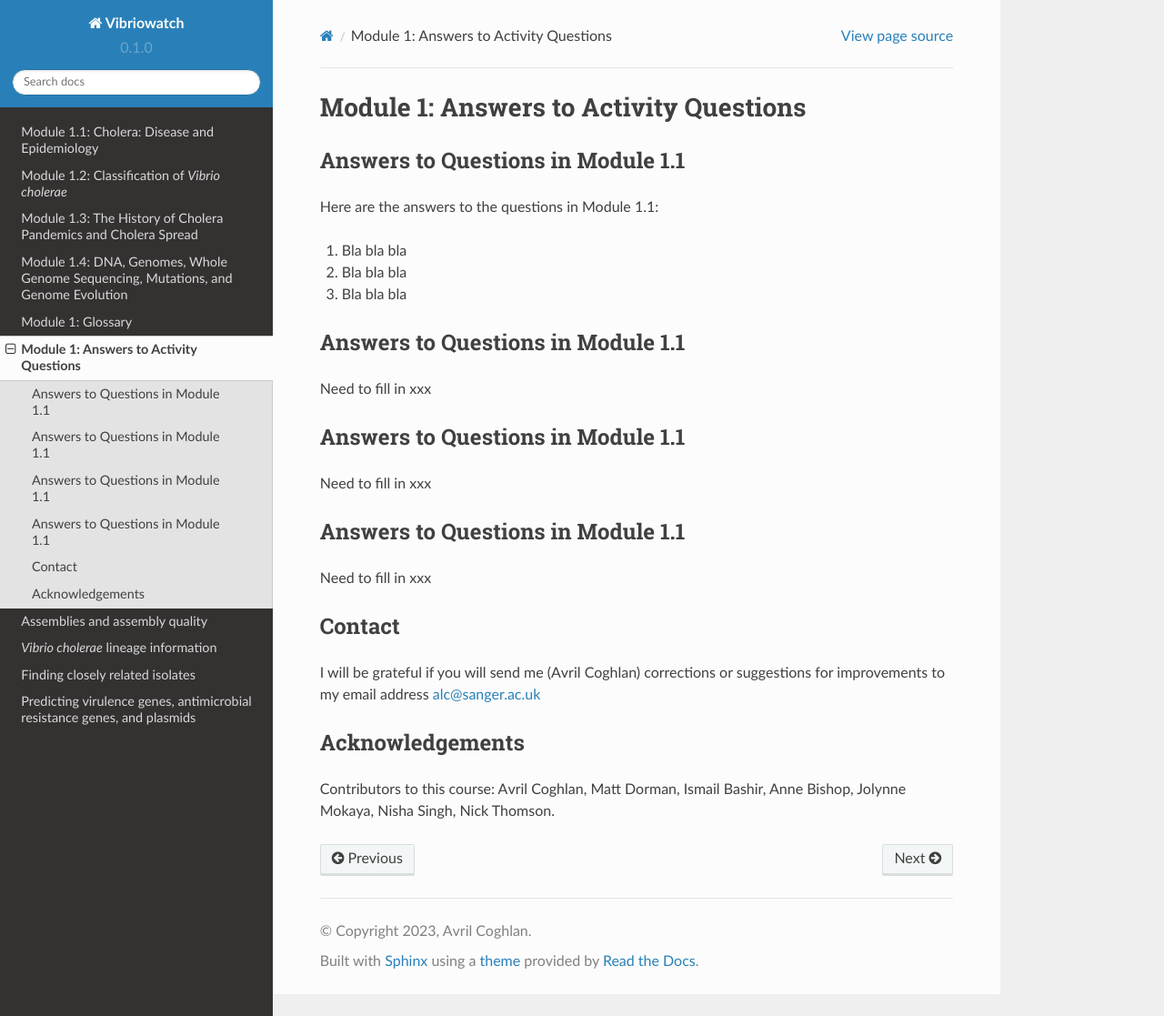
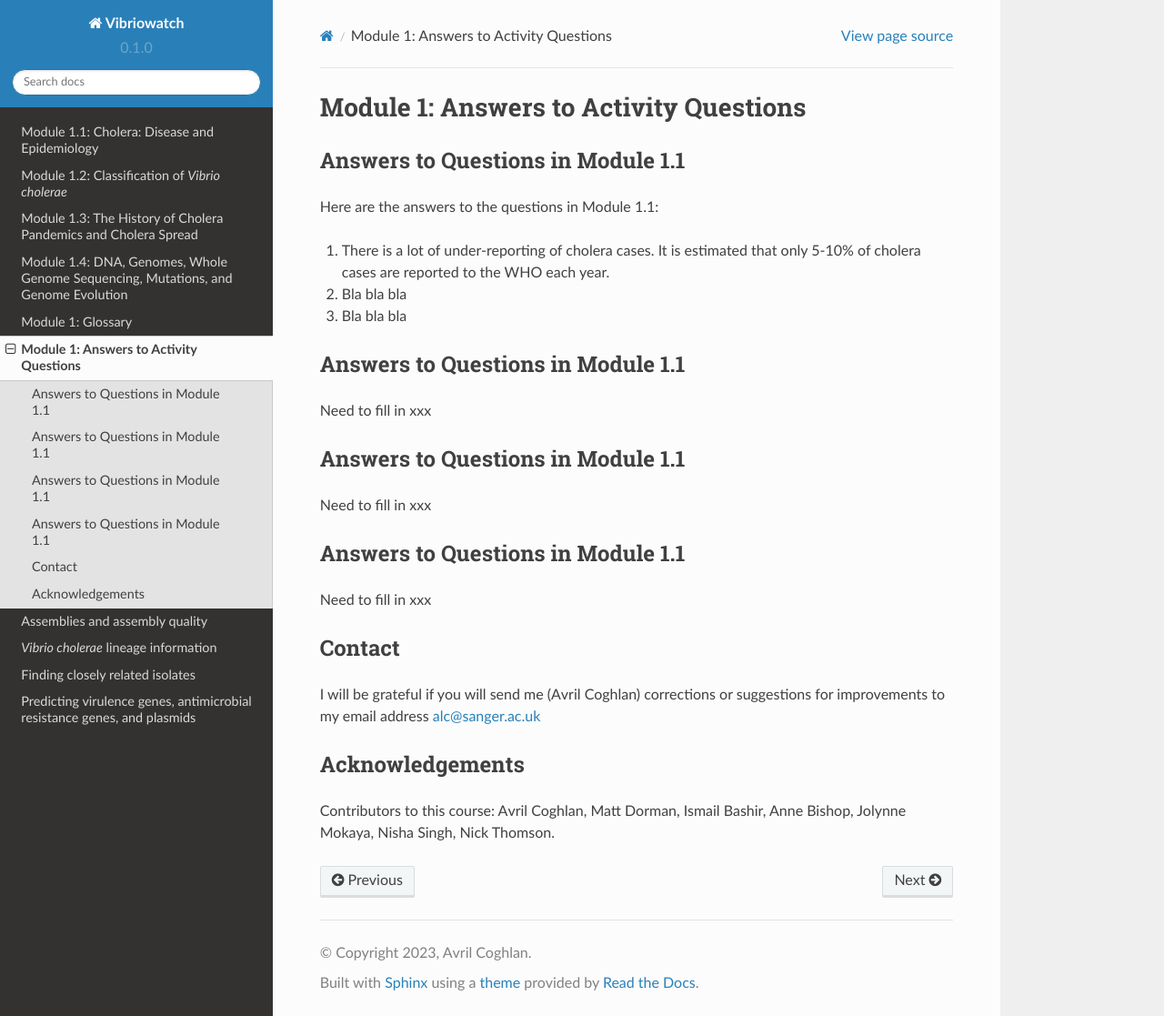
Before and after one commit to avrilcoghlan/cholerabook, a Sphinx documentation site: the page built from docs/source/vibriogenomes_answers.rst, in a window 1280 px wide and 1117 px high. Shown: the whole window at 91% size. Built offline with Sphinx 7.4.7 and the Read the Docs theme 2.0.0, drawn with Linux system fonts in a browser that asks for light colours.

Commit message:
Update vibriogenomes_answers.rst

```diff
--- a/docs/source/vibriogenomes_answers.rst
+++ b/docs/source/vibriogenomes_answers.rst
@@ -6,7 +6,7 @@ Answers to Questions in Module 1.1
 
 Here are the answers to the questions in Module 1.1:
 
-#. Bla bla bla
+#. There is a lot of under-reporting of cholera cases. It is estimated that only 5-10% of cholera cases are reported to the WHO each year.
 #. Bla bla bla
 #. Bla bla bla
 
```
